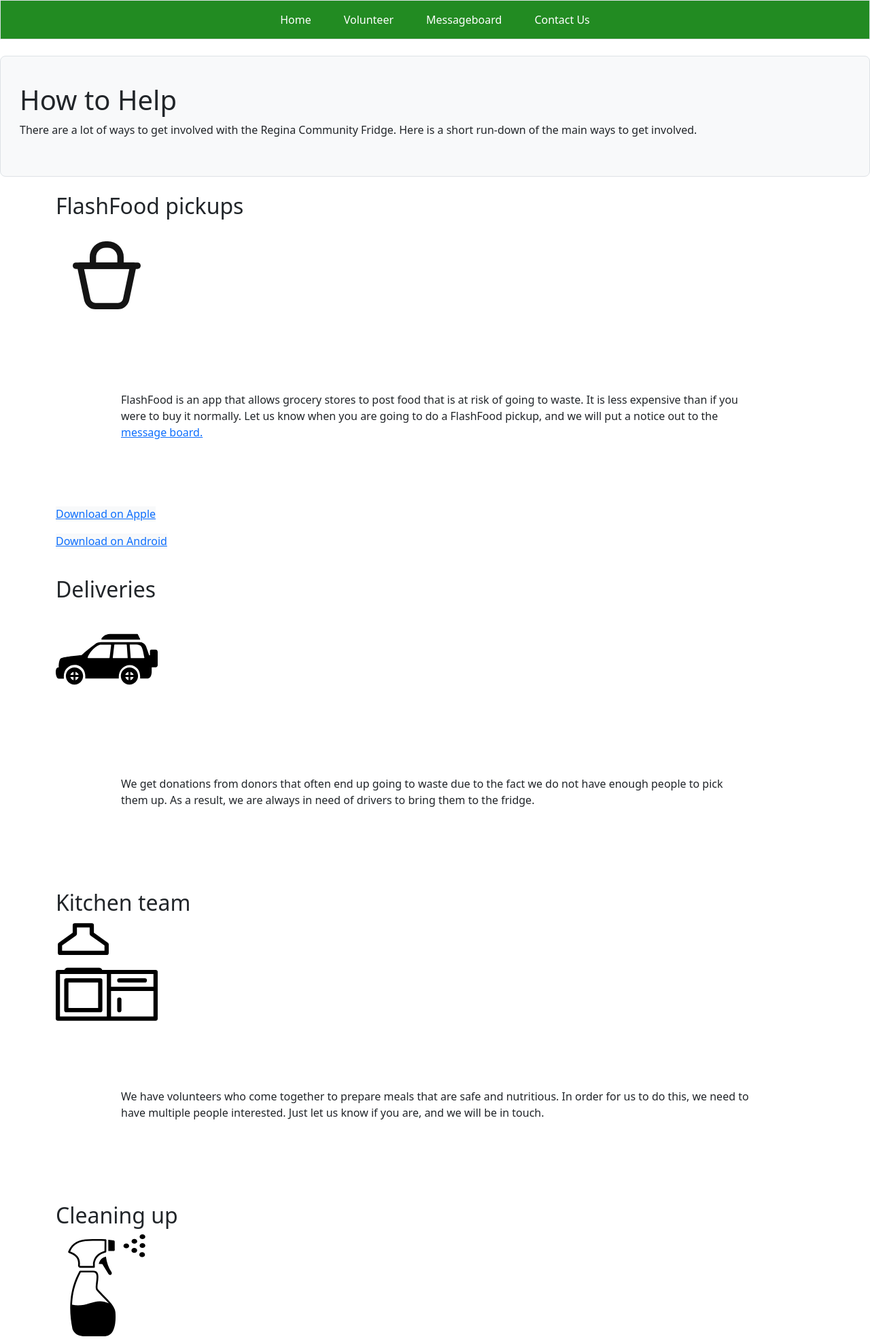
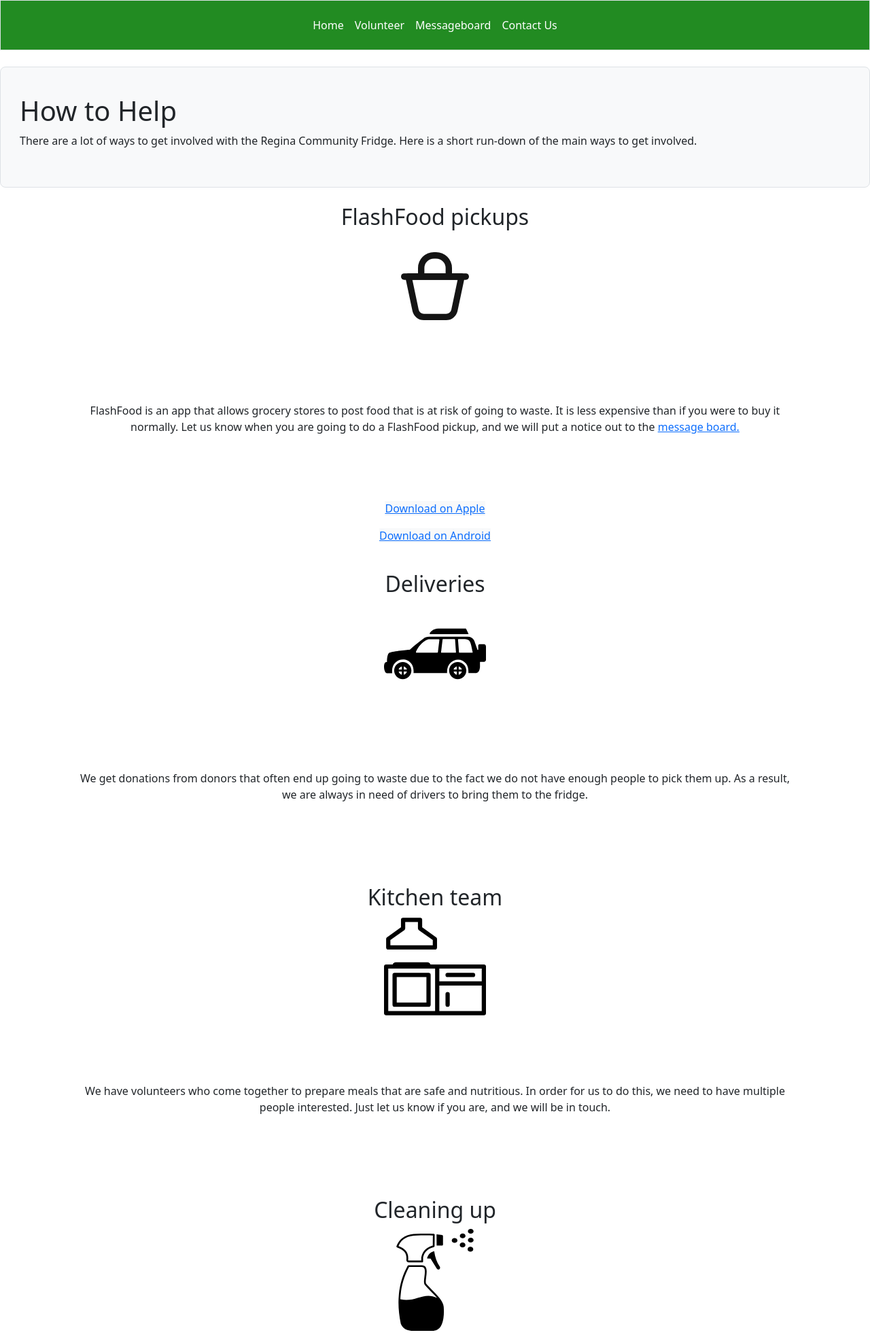
Before and after one commit to cyberkait/ReginaCommunityFridge, a Django app: page /help/ in a window 1280 px wide. Shown: the top 1970 px of the page at 68% size. Run offline with Django 5.2, Linux system fonts and the light colour scheme; some libraries are stand-ins or nearby versions.

Commit message:
Trying to commit again because I committed air last time.

```diff
--- a/index/templates/base.html
+++ b/index/templates/base.html
@@ -15,12 +15,12 @@
 </head>
 <body>
     <nav class="navbar navbar-dark bg-med-green mb-4 border">
-        <div class="container justify-content-center">
-          <ul class="navbar-nav list-group-horizontal">
-            <li class="nav-item mx-4"> <a class="nav-link text-white" href="{% url 'index:home' %}">Home</a></li>
-            <li class="nav-item mx-4"><a class="nav-link text-white" href="{% url 'index:volunteer'%}">Volunteer</a></li>
-            <li class="nav-item mx-4"><a class="nav-link text-white" href="{% url 'index:messageboard' %}">Messageboard</a></li>
-            <li class="nav-item mx-4"><a class="nav-link text-white" href="{% url 'index:contact' %}">Contact Us</a></li>
+        <div class="container-fluid justify-content-center">
+          <ul class="navbar-nav list-group-horizontal text-nowrap">
+            <li class="nav-item mx-2 my-2"> <a class="nav-link text-white" href="{% url 'index:home' %}">Home</a></li>
+            <li class="nav-item mx-2 my-2"><a class="nav-link text-white" href="{% url 'index:volunteer'%}">Volunteer</a></li>
+            <li class="nav-item mx-2 my-2"><a class="nav-link text-white" href="{% url 'index:messageboard' %}">Messageboard</a></li>
+            <li class="nav-item mx-2 my-2"><a class="nav-link text-white" href="{% url 'index:contact' %}">Contact Us</a></li>
           </ul>
         </div>
       </nav>
@@ -30,8 +30,8 @@
                 {% endblock page_header %}
       </header>
 
-        <main class="container d-flex justify-content-center align-items-center mp-3"">
-            <div >
+        <main class="container-fluid d-flex justify-content-center align-items-center mp-3"">
+            <div>
                 {%block content %}
                 {%endblock content%}
             </div>
--- a/index/templates/contact.html
+++ b/index/templates/contact.html
@@ -11,6 +11,7 @@
 </div>
 {%endblock page_header %}
 {%block content %}
+<div class="container-fluid text-center">
 <h2>Email</h2>
 <img src="{%static 'email.svg' %}" width="150" height="150" ald="A monochrome image of an envelope.">
 <p class="text-break lh-lrg mx-5 my-5 px-5 py-5">the quickest and easiest way to contact us is through our email, <a href="reginacommunityfridge@gmail.com">reginacommunityfridge@gmail.com</a>. If you don't have an Instagram account, this is the way to reach us.</p>
@@ -22,5 +23,5 @@
 <h2>Facebook group</h2>
 <img src="{%static 'facebook.svg' %}" width="150" height="150" alt="A monochrome image of the Facebook logo.">
 <p class="text-break lh-lrg mx-5 my-5 px-5 py-5">Another way to get in contact with us is Facebook. You cannot message the people behind the community fridge directly here, but it is still a great source of information. Our group is called <a href="https://www.facebook.com/groups/314660200154441/">REGINA COMMUNITY FRIDGE (3037 Dewdney Ave)</a>.</p>
-
+</div>
 {% endblock content %}
--- a/index/templates/help.html
+++ b/index/templates/help.html
@@ -11,7 +11,7 @@
 </div>
 {% endblock page_header %}
 {% block content %}
-
+<div class="continer-fluid text-center">
         <h2>FlashFood pickups</h2>
         <img src="{% static 'flashfood.svg' %}" width="150" height="150" alt="A monochrome image of a shopping bag.">
         <p class="text-break lh-lrg mx-5 my-5 px-5 py-5">FlashFood is an app that allows grocery stores to post food that is at risk of going to waste. It is less expensive than if you were to buy it normally. Let us know when you are going to do a FlashFood pickup, and we will put a notice out to the <a href="{% url 'index:messageboard' %}">message board.</a></p>
```
